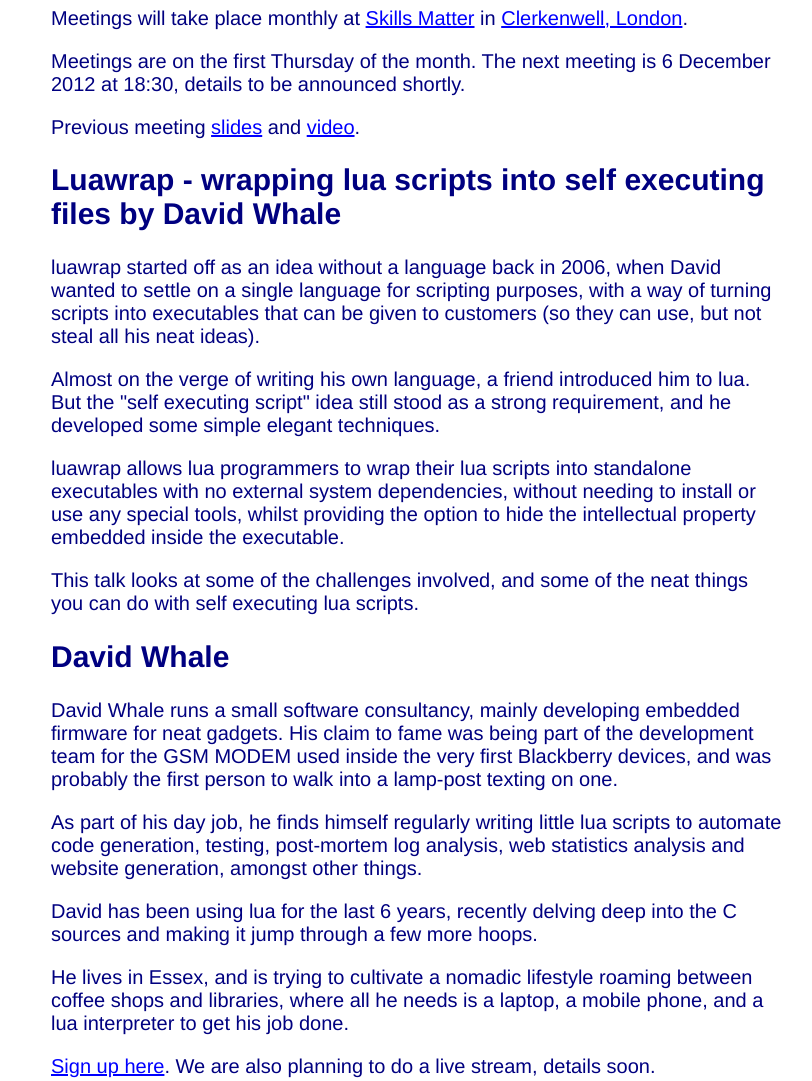
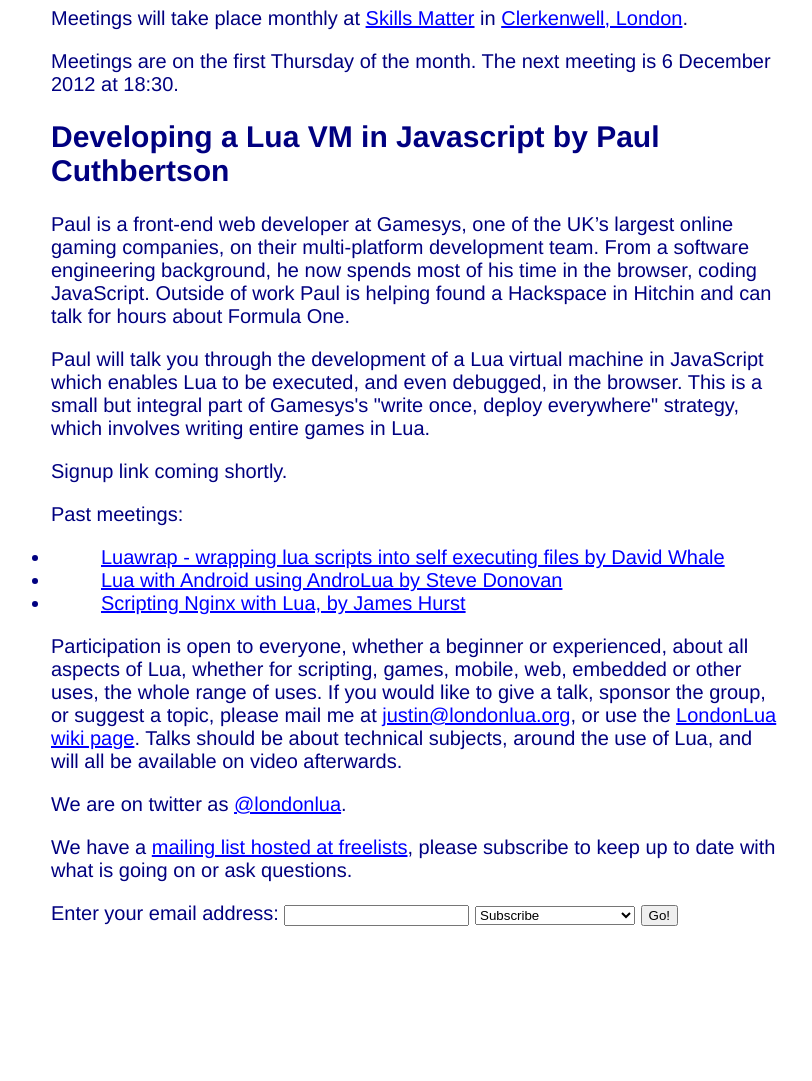
Before and after one commit to justincormack/londonlua, a plain HTML site: page index.html in a window 1280 px wide. Shown: the part 340-1421 px from the top of the page, without its empty margins (7-819 px from the left). After the commit the page ends 1274 px from the top, so only its background shows below. Drawn offline with Linux system fonts and the light colour scheme.

Commit message:
add Pauls talk

```diff
--- a/index.html
+++ b/index.html
@@ -12,50 +12,19 @@
 <p>London Lua is a user group for all aspects of the <a href="http://www.lua.org/">Lua programming language</a>.
 <p>Meetings will take place monthly at <a href="http://skillsmatter.com/">Skills Matter</a> in <a href="http://skillsmatter.com/go/find-us">Clerkenwell, London</a>.
 
-<p>Meetings are on the first Thursday of the month. The next meeting is 6 December 2012 at 18:30, details to be announced shortly.
+<p>Meetings are on the first Thursday of the month. The next meeting is 6 December 2012 at 18:30.
 
-<p>Previous meeting <a href="luawrap/tbl-luawrap-pres.pdf">slides</a> and <a href="https://www.youtube.com/watch?v=TPHe8QtvYF4&feature=g-crec-u">video</a>.
+<h2>Developing a Lua VM in Javascript by Paul Cuthbertson</h2>
 
-<h2>Luawrap - wrapping lua scripts into self executing files by David Whale</h2>
+<p>Paul is a front-end web developer at Gamesys, one of the UK’s largest online gaming companies, on their multi-platform development team. From a software engineering background, he now spends most of his time in the browser, coding JavaScript. Outside of work Paul is helping found a Hackspace in Hitchin and can talk for hours about Formula One.
 
-<p>luawrap started off as an idea without a language back in 2006, when David
-wanted to settle on a single language for scripting purposes, with a way of
-turning scripts into executables that can be given to customers (so they
-can use, but not steal all his neat ideas).
+<p>Paul will talk you through the development of a Lua virtual machine in JavaScript which enables Lua to be executed, and even debugged, in the browser. This is a small but integral part of Gamesys's "write once, deploy everywhere" strategy, which involves writing entire games in Lua.
 
-<p>Almost on the verge of writing his own language, a friend introduced him to
-lua. But the "self executing script" idea still stood as a strong requirement,
-and he developed some simple elegant techniques.
-
-<p>luawrap allows lua programmers to wrap their lua scripts into standalone
-executables with no external system dependencies, without needing to install
-or use any special tools, whilst providing the option to hide the intellectual
-property embedded inside the executable.
-
-<p>This talk looks at some of the challenges involved, and some of the neat things
-you can do with self executing lua scripts.
-
-<h2>David Whale</h2>
-
-<p>David Whale runs a small software consultancy, mainly developing
-embedded firmware for neat gadgets. His claim to fame was being part of the
-development team for the GSM MODEM used inside the very first Blackberry devices, and was probably the first person to walk into a lamp-post texting on one.
-
-<p>As part of his day job, he finds himself regularly writing little lua scripts
-to automate code generation, testing, post-mortem log analysis, web statistics
-analysis and website generation, amongst other things.
-
-<p>David has been using lua for the last 6 years, recently delving deep into the
-C sources and making it jump through a few more hoops.
-
-<p>He lives in Essex, and is trying to cultivate a nomadic lifestyle roaming
-between coffee shops and libraries, where all he needs is a laptop, a mobile
-phone, and a lua interpreter to get his job done.
-
-<p><a href="http://skillsmatter.com/podcast/home/luawrap-wrapping-lua-scripts-into-self-executing-files">Sign up here</a>. We are also planning to do a live stream, details soon.
+<p>Signup link coming shortly.
 
 <p>Past meetings:
 <ul>
+<li><a href="luawrap/index.html">Luawrap - wrapping lua scripts into self executing files by David Whale</a></li>
 <li><a href="androlua/index.html">Lua with Android using AndroLua by Steve Donovan</a></li>
 <li><a href="scripting_nginx_with_lua/index.html">Scripting Nginx with Lua, by James Hurst</a></li>
 </ul>
```
Also changed, not shown: luawrap/index.html (added, +54 -0 lines).
